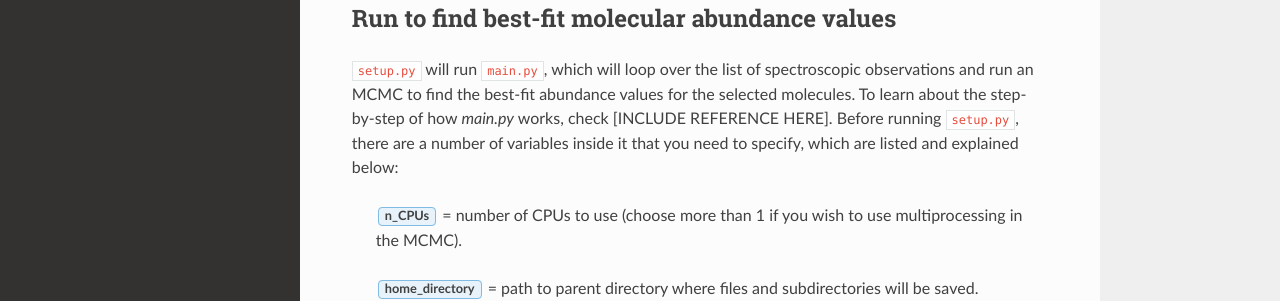
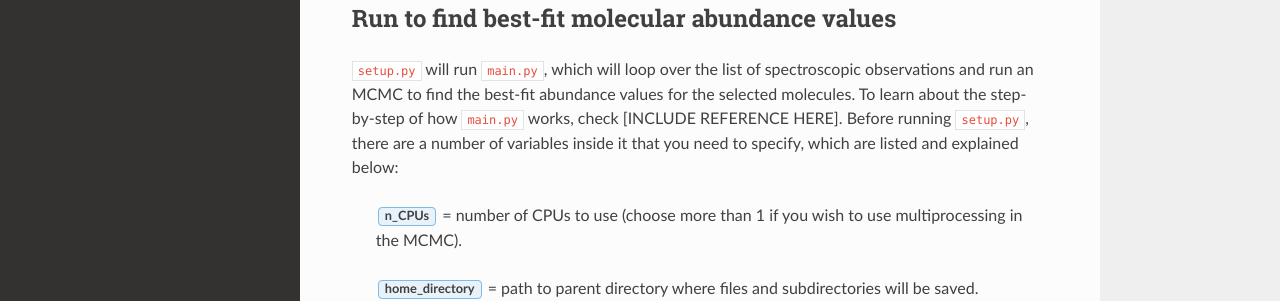
Before and after one commit to MarceloAron/Astroclimes, a Sphinx documentation site: the page built from docs/source/setup.rst, in a window 1280 px wide. Shown: the part 303-604 px from the top of the page. Built offline with Sphinx 7.4.7 and the Read the Docs theme 3.1.0, drawn with Linux system fonts in a browser that asks for light colours.

```diff
--- a/docs/source/setup.rst
+++ b/docs/source/setup.rst
@@ -5,7 +5,7 @@ Currently, there are two main analyses that Astroclimes can carry out: the first
 
 Run to find best-fit molecular abundance values
 -----
-``setup.py`` will run ``main.py``, which will loop over the list of spectroscopic observations and run an MCMC to find the best-fit abundance values for the selected molecules. To learn about the step-by-step of how `main.py` works, check [INCLUDE REFERENCE HERE]. Before running ``setup.py``, there are a number of variables inside it that you need to specify, which are listed and explained below:
+``setup.py`` will run ``main.py``, which will loop over the list of spectroscopic observations and run an MCMC to find the best-fit abundance values for the selected molecules. To learn about the step-by-step of how ``main.py`` works, check [INCLUDE REFERENCE HERE]. Before running ``setup.py``, there are a number of variables inside it that you need to specify, which are listed and explained below:
 
 	:guilabel:`n_CPUs` =
 	number of CPUs to use (choose more than 1 if you wish to use multiprocessing in the MCMC).
```
